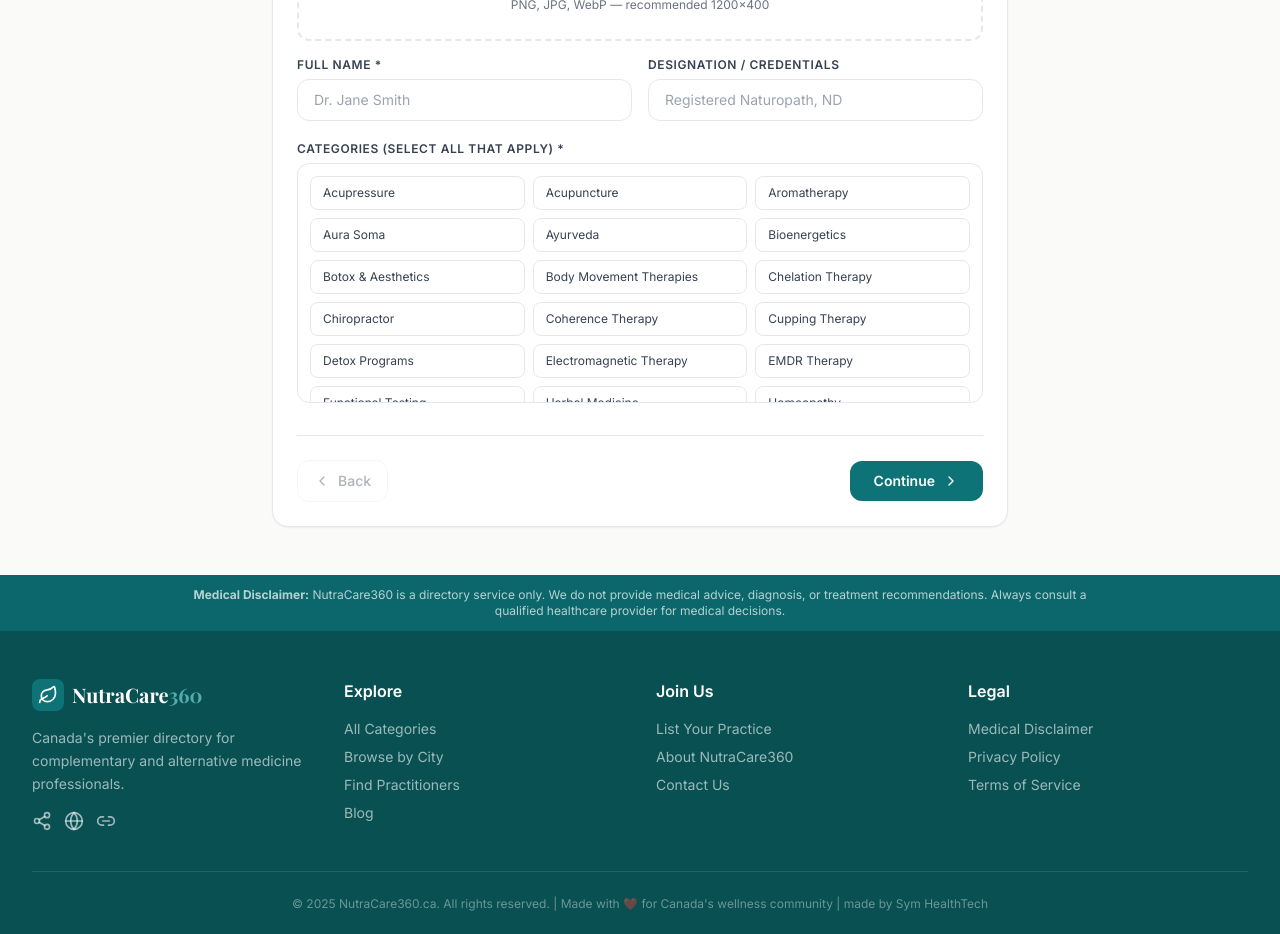
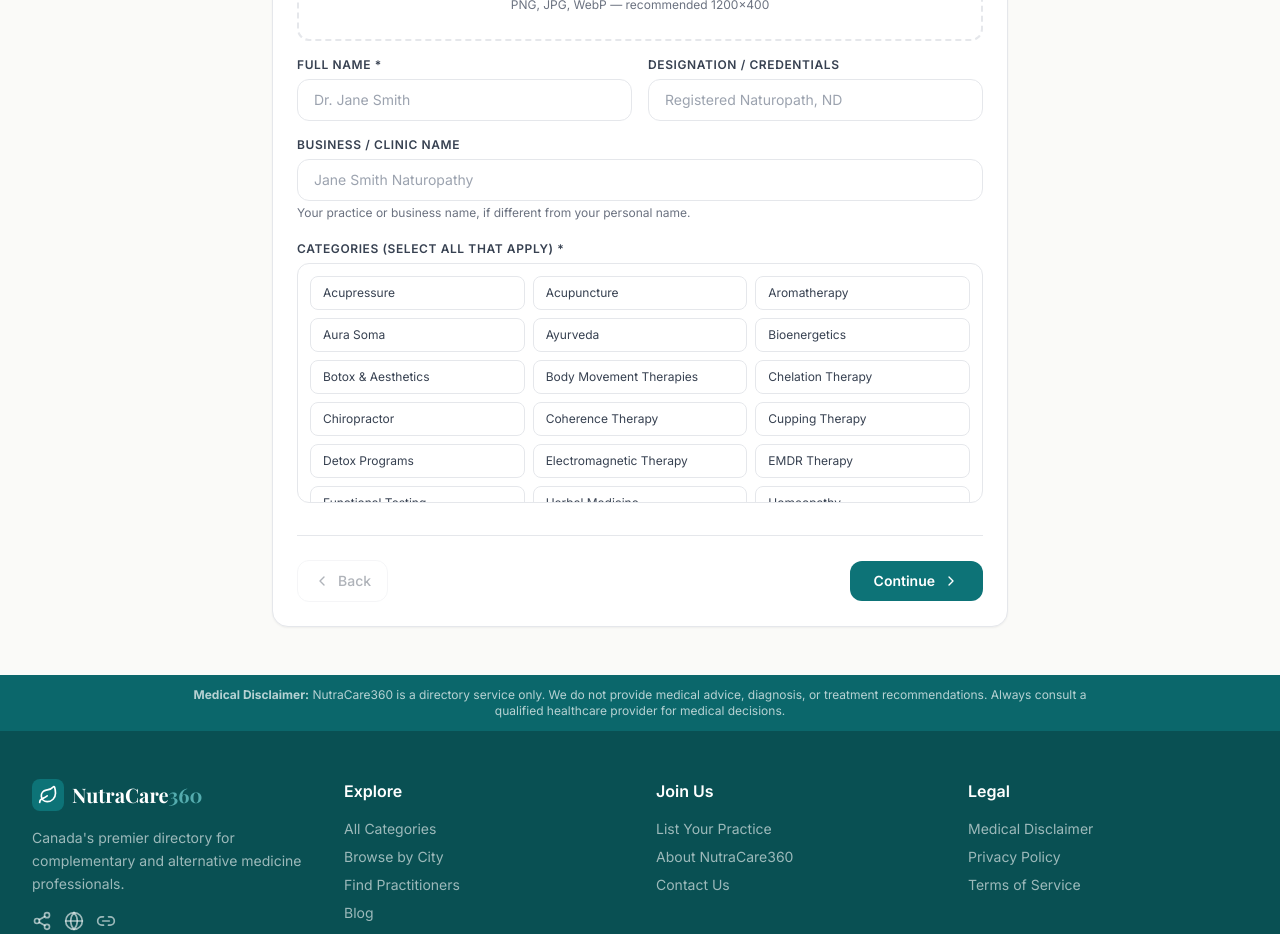
Before and after one commit to SymHealthTech/nutracare360, a Next.js app: page /join-us in a window 1280 px wide. Shown: the part 1240-2174 px from the top of the page. Built offline with nearby package versions, Linux system fonts and the light colour scheme; sample sign-in values are in the browser's storage; a web font is replaced by a local one.

Commit message:
clinic name

```diff
--- a/components/forms/JoinUsForm.tsx
+++ b/components/forms/JoinUsForm.tsx
@@ -548,6 +548,16 @@ export function JoinUsForm({ isAdmin = false, editId, initialData, selfEditToken
                   />
                 </div>
               </div>
+              <div>
+                <label className={labelCls}>Business / Clinic Name</label>
+                <input
+                  className={inputCls}
+                  value={form.businessName}
+                  onChange={(e) => update("businessName", e.target.value)}
+                  placeholder="Jane Smith Naturopathy"
+                />
+                <p className="text-xs text-[#6B7280] mt-1">Your practice or business name, if different from your personal name.</p>
+              </div>
             </div>
           )}
 
@@ -979,6 +989,12 @@ export function JoinUsForm({ isAdmin = false, editId, initialData, selfEditToken
                 <span>{form.clinicDetails.teamMembers.filter((m) => m.name).length} member(s)</span>
               </div>
             )}
+            {!isClinicType && form.businessName && (
+              <div className="flex gap-2">
+                <span className="font-semibold w-32 text-[#374151]">Business Name:</span>
+                <span>{form.businessName}</span>
+              </div>
+            )}
             {!isClinicType && form.designation && (
               <div className="flex gap-2">
                 <span className="font-semibold w-32 text-[#374151]">Designation:</span>
```
